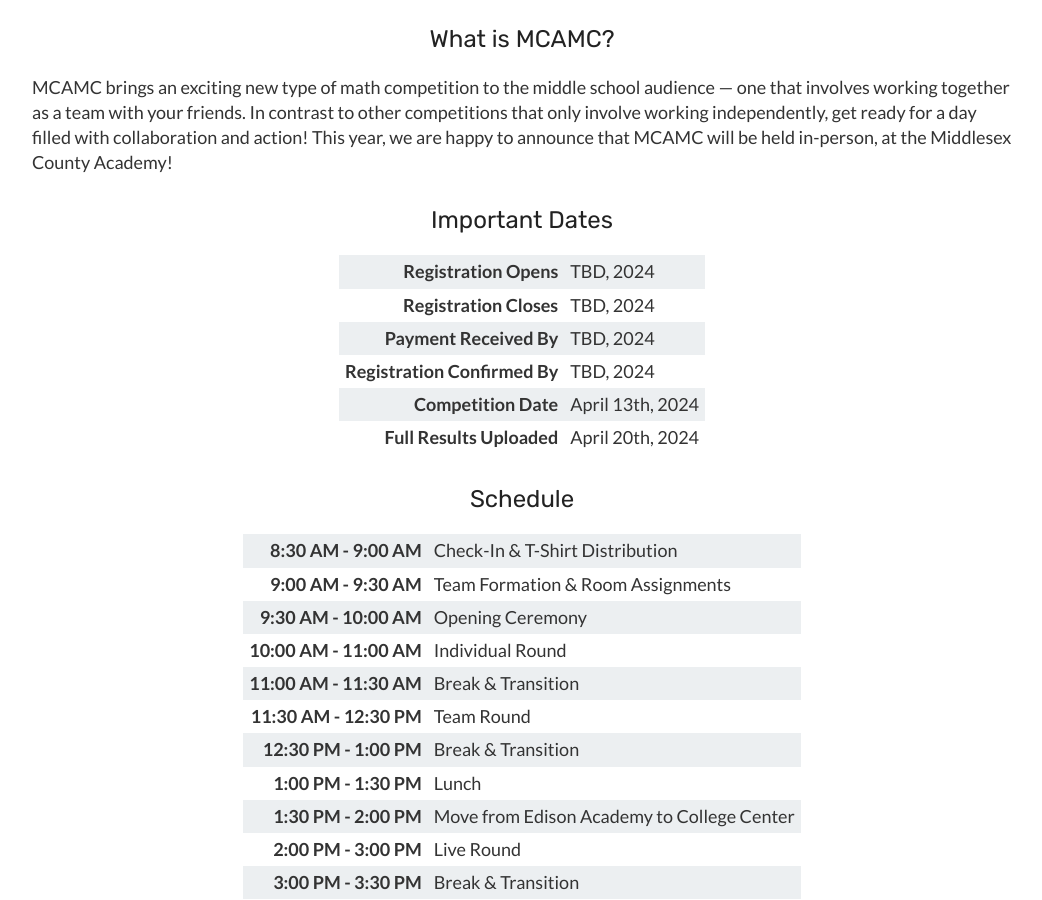
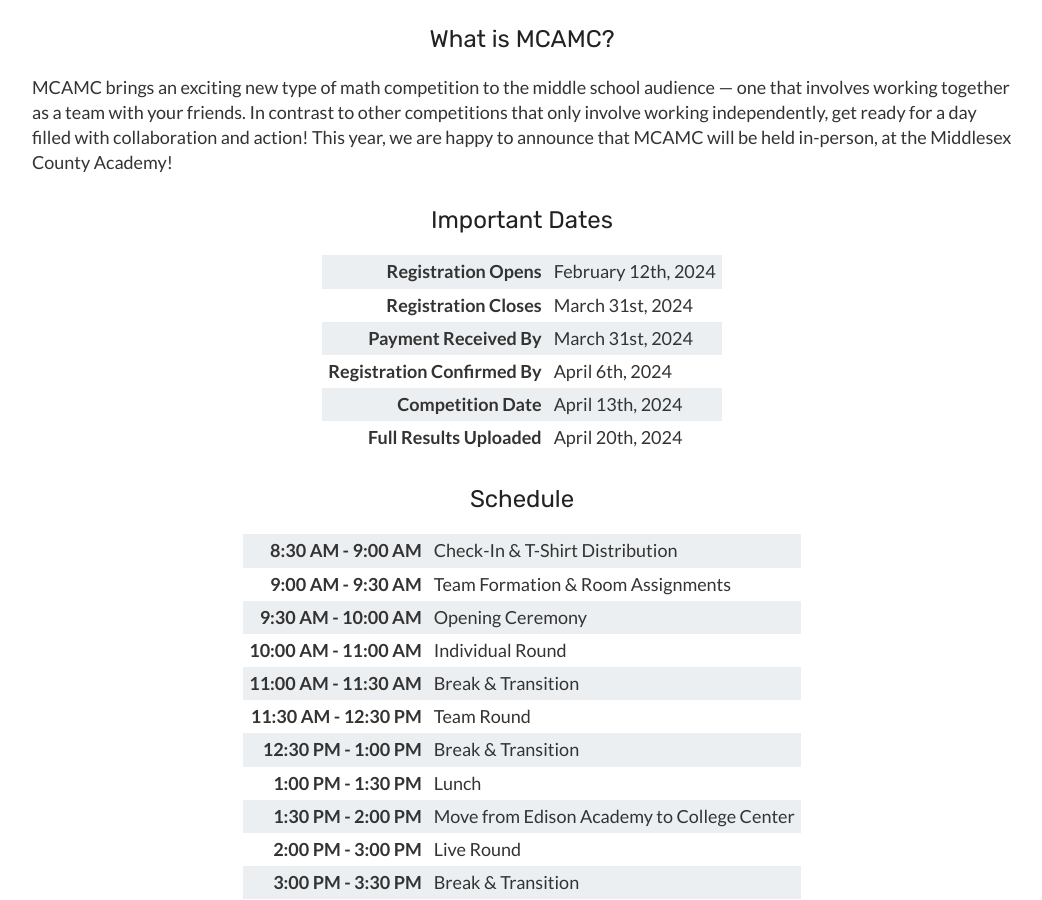
Before and after one commit to mcamathleague/mcamathleague.github.io, a Jekyll site: the page built from mcamc.md, in a window 1280 px wide and 900 px high, scrolled down 590 px. Shown: the whole window, without its empty margins (118-1160 px from the left). Built offline with Jekyll 4.4.1, drawn with Linux system fonts in a browser that asks for light colours.

Commit message:
Update mcamc.md

```diff
--- a/mcamc.md
+++ b/mcamc.md
@@ -37,19 +37,19 @@ MCAMC brings an exciting new type of math competition to the middle school audie
 <table>
   <tr>
     <td>Registration Opens</td>
-    <td>TBD, 2024</td>
+    <td>February 12th, 2024</td>
   </tr>
   <tr>
     <td>Registration Closes</td>
-    <td>TBD, 2024</td>
+    <td>March 31st, 2024</td>
   </tr>
   <tr>
     <td>Payment Received By</td>
-    <td>TBD, 2024</td>
+    <td>March 31st, 2024</td>
   </tr>
   <tr>
     <td>Registration Confirmed By</td>
-    <td>TBD, 2024</td>
+    <td>April 6th, 2024</td>
   </tr>
   <tr>
     <td>Competition Date</td>
```
